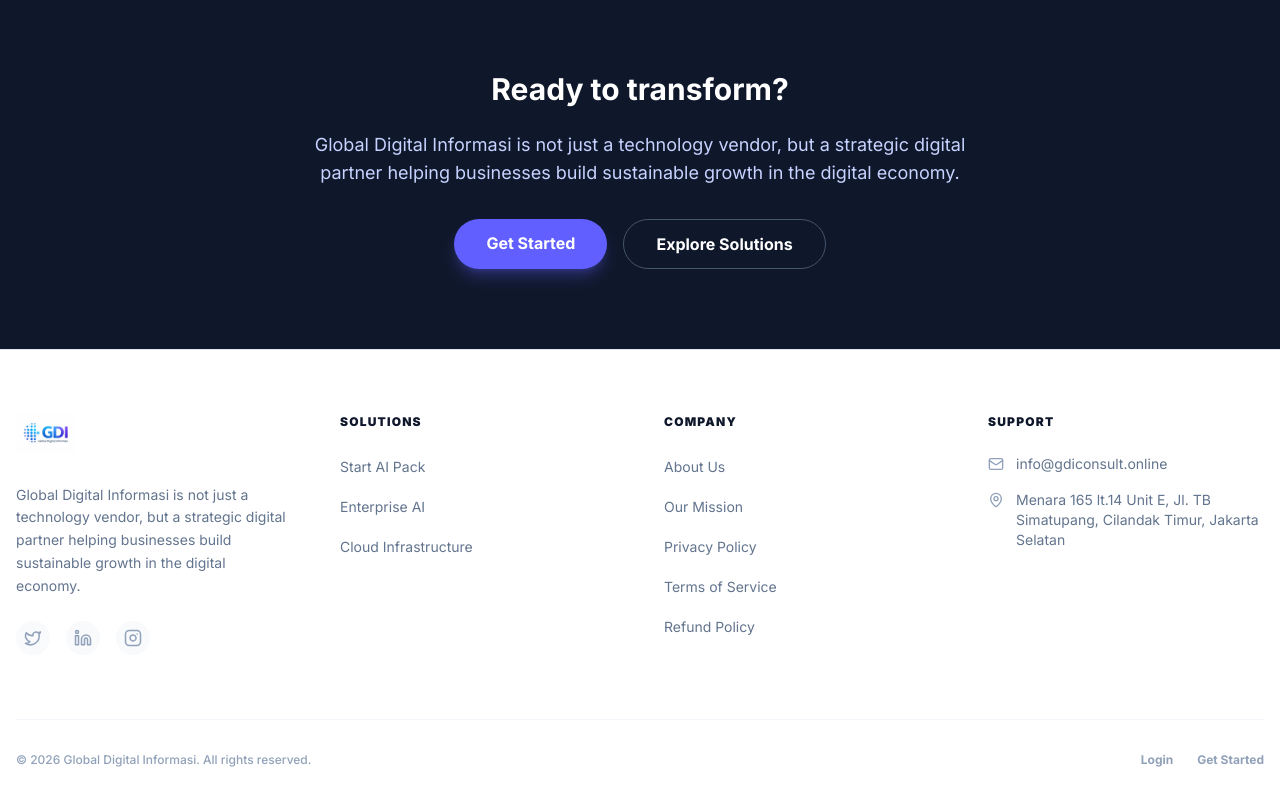
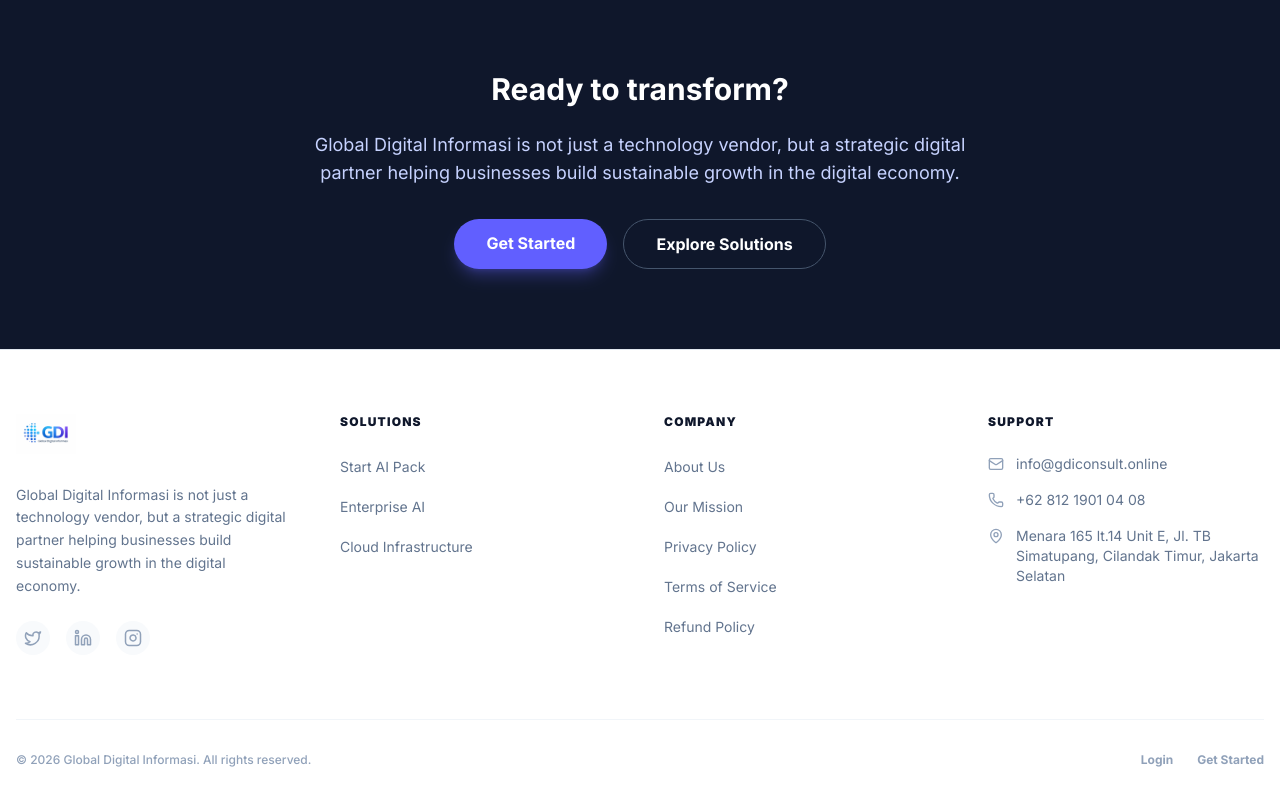
Before and after one commit to bandurkas/GDI, a Next.js app: page / in a window 1280 px wide. Shown: the part 2710-3510 px from the top of the page. Built offline with nearby package versions, Linux system fonts and the light colour scheme; no server answers.

Commit message:
Add phone number to footer contact info

```diff
--- a/src/components/layout/Footer.tsx
+++ b/src/components/layout/Footer.tsx
@@ -81,6 +81,10 @@
                                 <Mail size={16} className="text-slate-400" />
                                 <span>info@gdiconsult.online</span>
                             </li>
+                            <li className="flex items-center gap-3 text-slate-500 dark:text-slate-400 text-sm">
+                                <Phone size={16} className="text-slate-400" />
+                                <span>+62 812 1901 04 08</span>
+                            </li>
                             <li className="flex items-start gap-3 text-slate-500 dark:text-slate-400 text-sm">
                                 <MapPin size={16} className="text-slate-400 mt-0.5 flex-shrink-0" />
                                 <span>Menara 165 lt.14 Unit E, Jl. TB Simatupang, Cilandak Timur, Jakarta Selatan</span>
```
